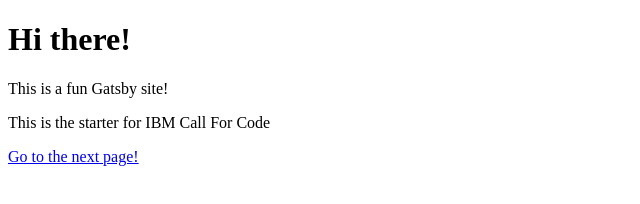
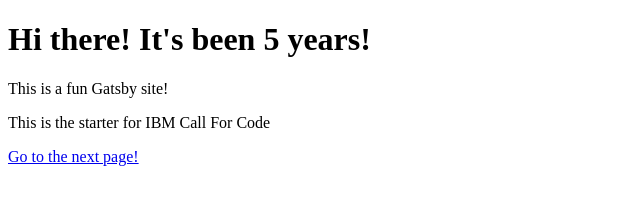
Before and after one commit to lai-joyce/JAMstack-hello-world, a Gatsby site: page / in a window 1280 px wide. Shown: the whole page, without its empty margins (0-640 px from the left). Built offline with nearby package versions, Linux system fonts and the light colour scheme; Gatsby itself is replaced by a stand-in of ours.

Commit message:
5 years later

```diff
--- a/src/pages/index.js
+++ b/src/pages/index.js
@@ -3,7 +3,7 @@ import Link from 'gatsby-link'
 
 const IndexPage = () => (
   <div>
-    <h1>Hi there!</h1>
+    <h1>Hi there!  It's been 5 years!</h1>
     <p>This is a fun Gatsby site! </p>
     <p>This is the starter for IBM Call For Code </p>
     <Link to="/page-2/">Go to the next page!</Link>
```
